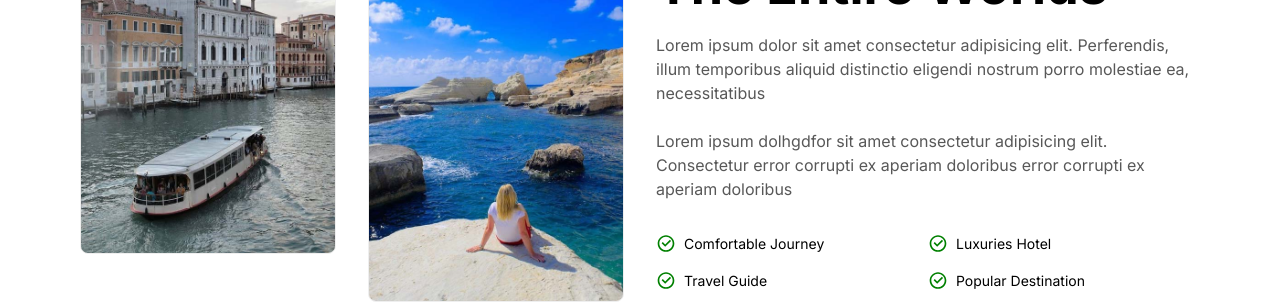
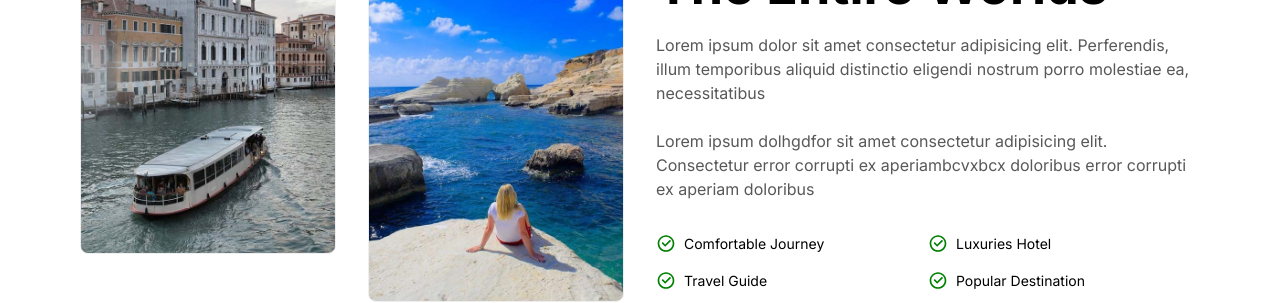
Before and after one commit to Mdshoaib77/TravelTour-Nextjs, a Next.js app: page / in a window 1280 px wide. Shown: the part 2400-2703 px from the top of the page. Built offline with nearby package versions, Linux system fonts and the light colour scheme.

Commit message:
Update About.tsx

```diff
--- a/components/About.tsx
+++ b/components/About.tsx
@@ -92,7 +92,7 @@ const About = () => {
           <br />
           <p className="text-gray-50">
             Lorem ipsum dolhgdfor sit amet consectetur adipisicing elit. Consectetur
-            error corrupti ex aperiam doloribus error corrupti ex aperiam
+            error corrupti ex aperiambcvxbcx doloribus error corrupti ex aperiam
             doloribus
           </p>
           <div className="flex flex-wrap mt-8">
```
